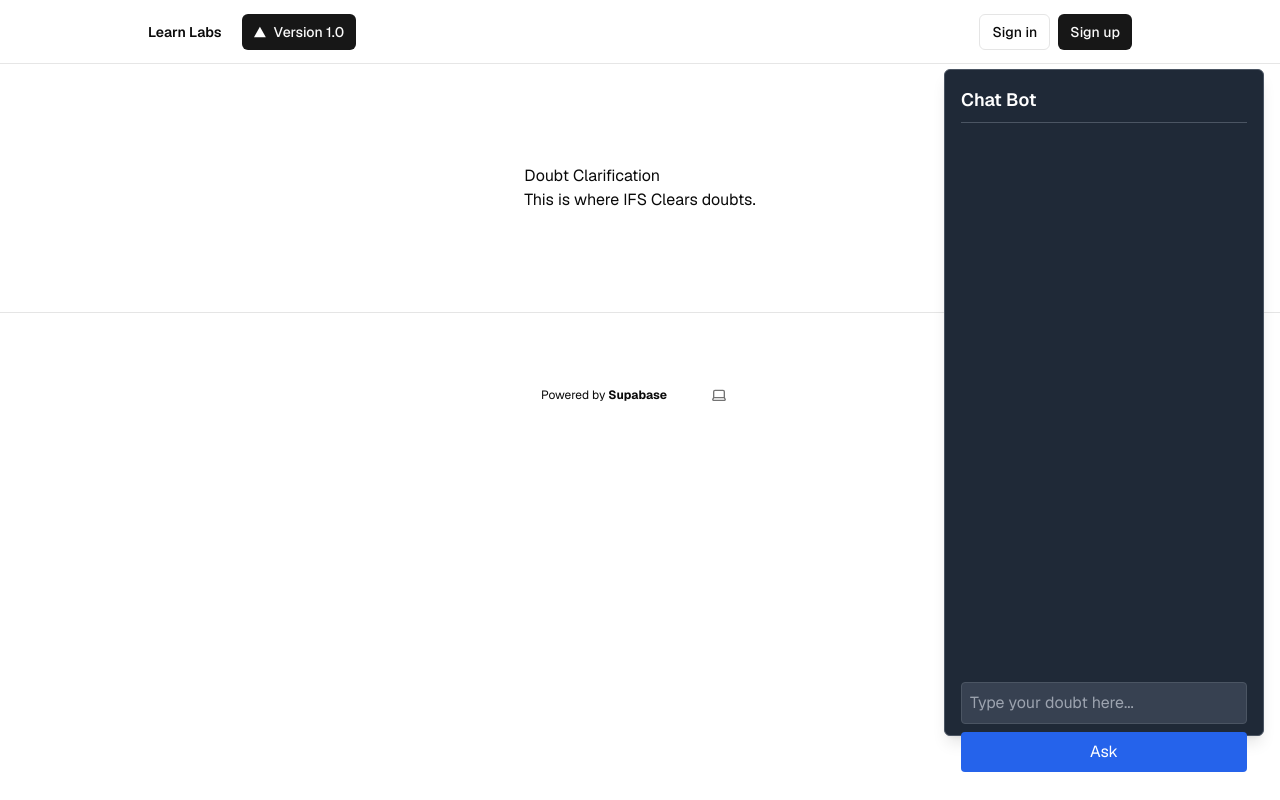
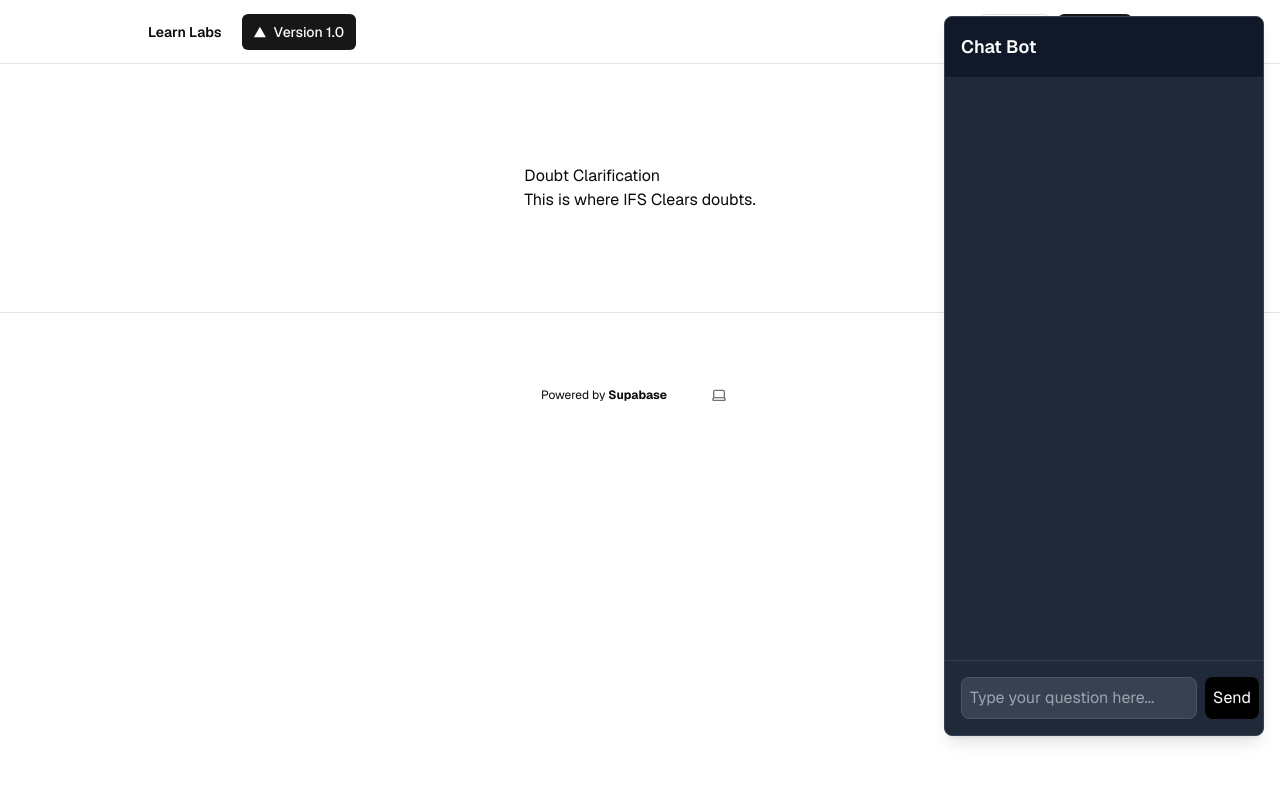
Before and after one commit to Harish3000/Learn-Labs, a Next.js app in the folder next-app/: page /protected/doubt-clarification in a window 1280 px wide. Built offline with nearby package versions, Linux system fonts and the light colour scheme; no server answers.

Commit message:
11.1: Update chatbot.tsx

```diff
--- a/next-app/app/protected/doubt-clarification/chatbot.tsx
+++ b/next-app/app/protected/doubt-clarification/chatbot.tsx
@@ -5,34 +5,34 @@ const ChatBotComponent: FC = () => {
   const [message, setMessage] = useState("");
 
   const handleSend = () => {
+    if (message.trim()) {
       console.log("Message sent:", message);
       setMessage("");
+    }
   };
 
   return (
-    <div className="fixed right-4 bottom-16 w-80 h-5/6 bg-gray-800 border border-gray-600 rounded-md shadow-lg p-4">
-      <div className="text-lg font-semibold mb-4 text-white border-b border-gray-600 pb-2">
+    <div className="fixed right-4 bottom-16 w-80 h-[90vh] bg-gray-800 border border-gray-700 rounded-lg shadow-lg flex flex-col">
+      <div className="bg-gray-900 text-white text-lg font-semibold p-4 rounded-t-lg">
         Chat Bot
       </div>
-      <div className="flex flex-col h-full">
-        <div className="flex-1 overflow-y-auto mb-2 text-white">
-          {/* Messages will appear here to be constructued*/}
+      <div className="flex-1 p-4 overflow-y-auto space-y-2 text-white">
+        {/* Messages will appear here */}
       </div>
-        <div className="flex flex-col mt-2">
+      <div className="flex p-4 border-t border-gray-700">
         <input
           type="text"
           value={message}
           onChange={(e) => setMessage(e.target.value)}
-            className="w-full bg-gray-700 text-white border border-gray-600 p-2 rounded focus:outline-none focus:border-blue-500"
-            placeholder="Type your doubt here..."
+          className="flex-1 bg-gray-700 text-white border border-gray-600 p-2 rounded-lg focus:outline-none focus:ring-2 focus:ring-blue-500"
+          placeholder="Type your question here..."
         />
         <button
           onClick={handleSend}
-            className="mt-2 bg-blue-600 text-white p-2 rounded hover:bg-blue-700"
+          className="ml-2 bg-black text-white p-2 rounded-lg hover:bg-blue-700 transition duration-200"
         >
-            Ask
+          Send
         </button>
-        </div>
       </div>
     </div>
   );
```
Lines whose indentation alone changed are shown as unchanged.
